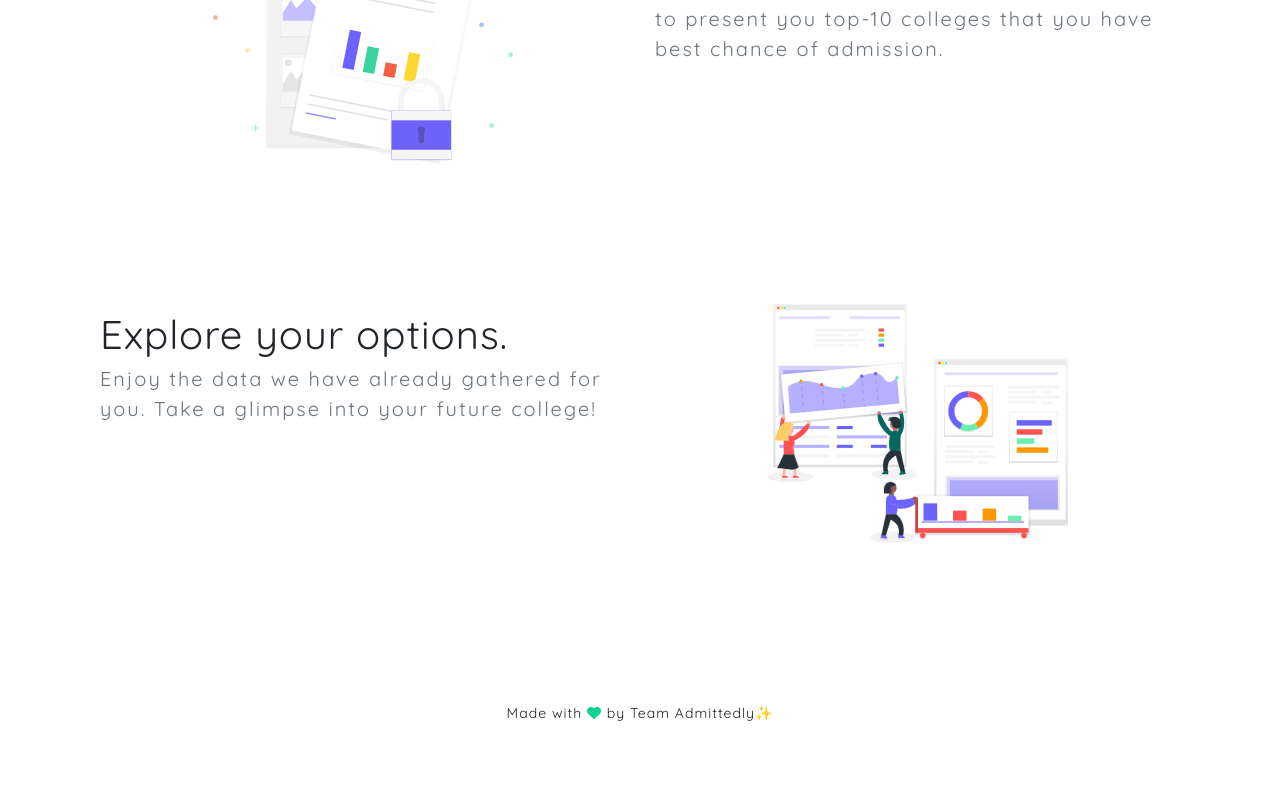
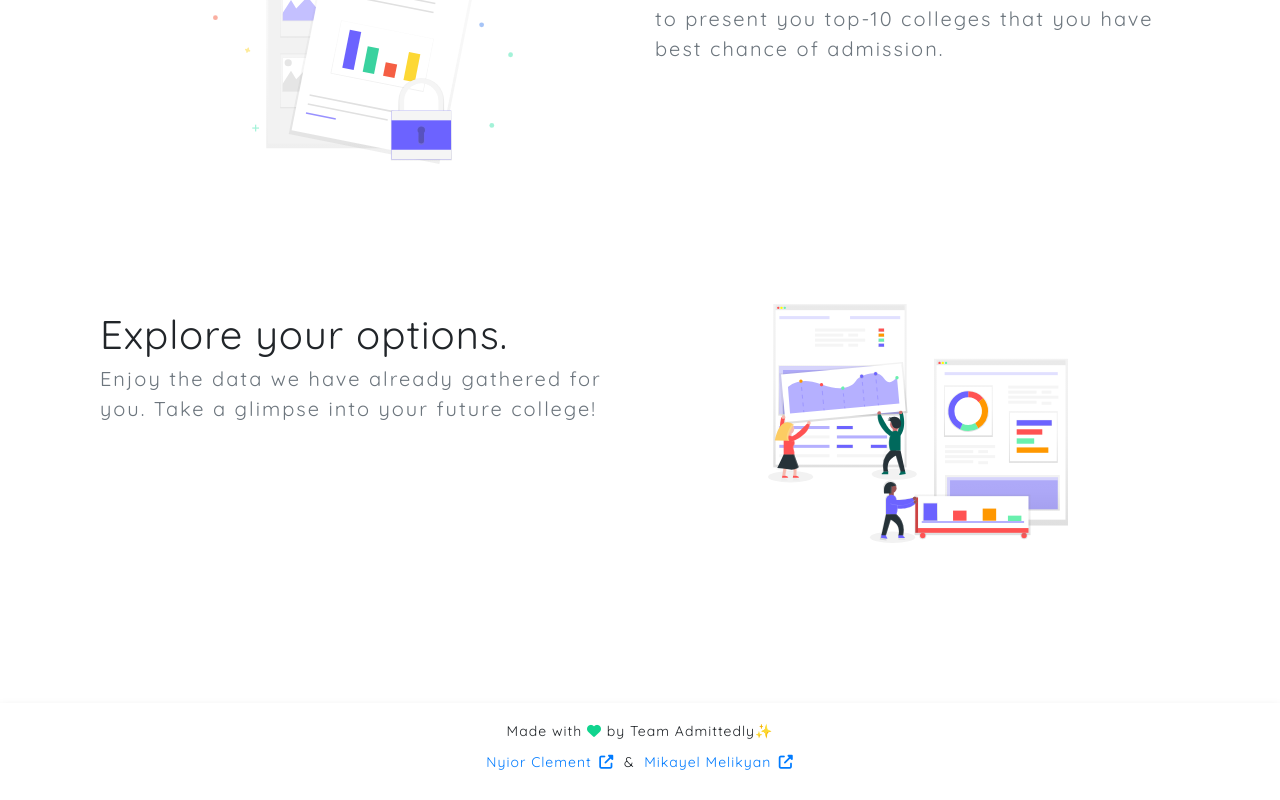
Before and after one commit to admitted-ly/frontend, a Vue app: page / in a window 1280 px wide. Shown: the part 2012-2812 px from the top of the page. Before the commit the page ends 2761 px from the top, so only its background shows below. Built offline with nearby package versions, Linux system fonts and the light colour scheme.

Commit message:
add link to authors on footer and title to navbar

```diff
--- a/src/App.vue
+++ b/src/App.vue
@@ -3,6 +3,7 @@
         <NavbarComponent
             :hide_nav_brand="hide_nav_brand"
             :force-active="this.$route.name !== 'home'"
+            :title="title"
         />
         <transition name="fade">
             <router-view />
--- a/src/components/Navigation/Footer.vue
+++ b/src/components/Navigation/Footer.vue
@@ -1,11 +1,39 @@
 <template>
-    <div class="my-footer text-center mt-5">
+    <div class="my-footer text-center mt-5 py-1 shadow">
         <div class="row  m-4">
             <div class="col-12">
                 <p>
                     Made with
                     <i class="fa fa-heart" aria-hidden="true"></i>
                     by Team Admittedly✨
+                </p>
+            </div>
+
+            <div class="col-12">
+                <p>
+                    <a
+                        target="_blank"
+                        href="https://nyior-clement.netlify.app/"
+                        class="mr-2"
+                    >
+                        Nyior Clement
+                        <i
+                            aria-hidden="true"
+                            class="fa fa-external-link ml-1 college-name"
+                        ></i>
+                    </a>
+                    &
+                    <a
+                        target="_blank"
+                        href="https://www.linkedin.com/in/mikayel-melikyan/"
+                        class="ml-2"
+                    >
+                        Mikayel Melikyan
+                        <i
+                            aria-hidden="true"
+                            class="fa fa-external-link ml-1 college-name"
+                        ></i>
+                    </a>
                 </p>
             </div>
         </div>
--- a/src/components/Navigation/Navbar.vue
+++ b/src/components/Navigation/Navbar.vue
@@ -7,11 +7,15 @@
         <a href="#" @click="back">
             <img
                 src="../../assets/svg/icons/arrow-left-solid.svg"
-                class="nav-back-button"
+                class="nav-back-button "
                 alt="Back"
                 v-if="hide_nav_brand"
             />
         </a>
+
+        <p v-if="hide_nav_brand" class="mt-2 title">
+            {{ title }}
+        </p>
 
         <router-link
             :to="{ name: 'home' }"
@@ -101,6 +105,16 @@ a {
     font-weight: bold;
     color: white;
 }
+.title {
+    margin-left: 40%;
+    font-size: 2.5rem;
+}
+@media screen and (max-width: 600px) {
+    .title {
+        margin-left: 25%;
+        font-size: 2rem;
+    }
+}
 @keyframes topFixate {
     0% {
         transform: translateY(-100%);
--- a/src/router/index.js
+++ b/src/router/index.js
@@ -13,8 +13,7 @@ export default new Router({
         {
             path: "/",
             name: "home",
-            component: Home,
-            meta: { title: "Admittedly" }
+            component: Home
         },
 
         {
@@ -25,7 +24,7 @@ export default new Router({
             meta: {
                 hideFooter: true,
                 hideBrand: true,
-                title: "Your Search Results"
+                title: "Search Results"
             }
         },
 
@@ -33,7 +32,7 @@ export default new Router({
             path: "/match",
             name: "match",
             component: Match,
-            meta: { hideFooter: true, hideBrand: true, title: "Match Colleges" }
+            meta: { hideFooter: true, hideBrand: true, title: "Find Colleges" }
         }
     ]
 });
```
